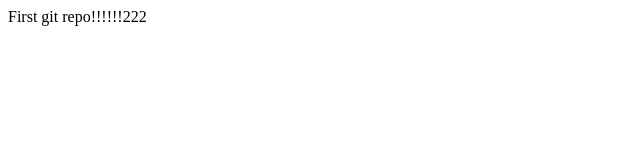
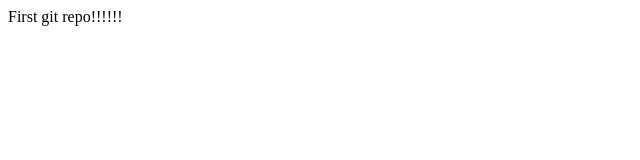
Before and after one commit to atsvirkun/git-demo, a plain HTML site: page index.html in a window 1280 px wide. Shown: the full height of the page, 0-640 px from the left. Drawn offline with Linux system fonts and the light colour scheme.

Commit message:
Update index.html
ololo

```diff
--- a/index.html
+++ b/index.html
@@ -3,6 +3,6 @@
     <title>Hello gt</title>
 </head>
 <body>
-    First git repo!!!!!!222
+    First git repo!!!!!!
 </body>
 </html>
```
